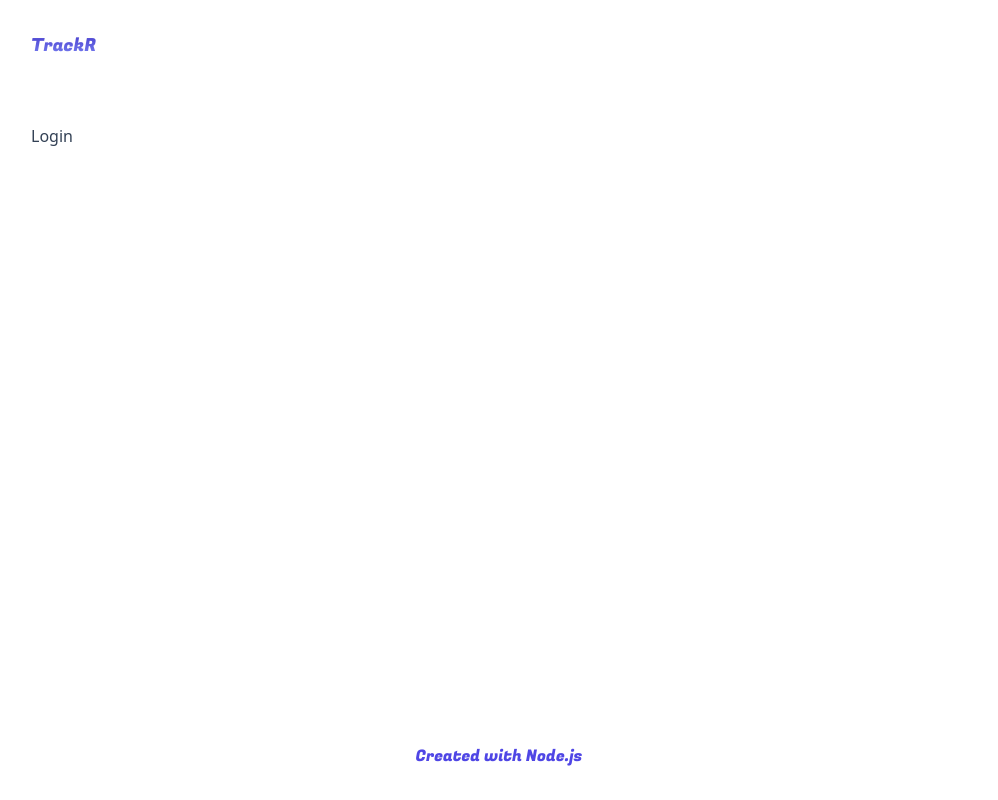
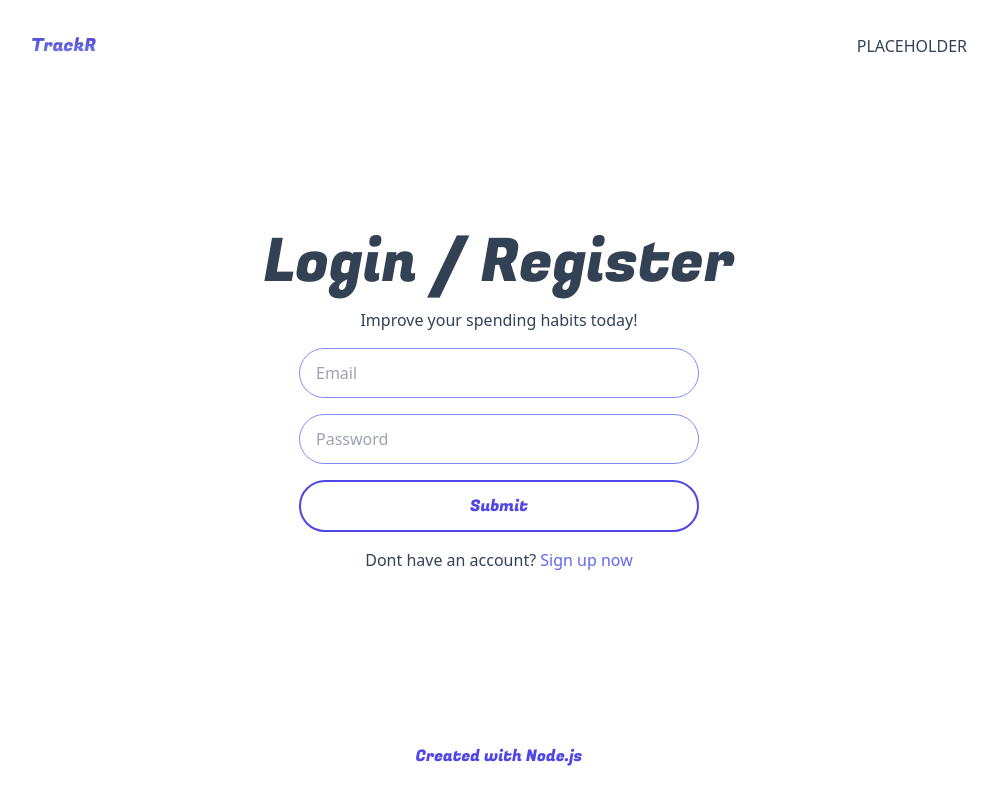
Before and after one commit to HollyWalker1/tracker, a Next.js app: page /dashboard in a window 1280 px wide. Shown: the whole page, without its empty margins (141-1139 px from the left). Built offline with nearby package versions, Linux system fonts and the light colour scheme.

Commit message:
Login page designed.

```diff
--- a/app/layout.js
+++ b/app/layout.js
@@ -13,6 +13,9 @@ export default function RootLayout({ children }) {
   const header = (
     <header className="p-4 sm:p-8 flex items-center justify-between gap-4">
       <h1 className={'text-base sm:text-lg textGradient ' + fugaz.className}>TrackR</h1>
+      <div className="flex items-center justify-between ">
+        PLACEHOLDER
+      </div>
     </header>
   )
   const footer = (
--- a/components/Button.js
+++ b/components/Button.js
@@ -4,9 +4,9 @@ import { Fugaz_One} from "next/font/google";
 const fugaz = Fugaz_One({ subsets: ["latin"], weight:['400']})
 
 export default function button(props) {
-    const {text,dark} = props
+    const {text,dark,full } = props
   return (
-    <button className={'rounded-full overflow-hidden duration-200 hover:opacity-60 border-2 border-solid border-indigo-600 ' + (dark ? 'text-white bg-indigo-600 ' : 'text-indigo-600 ')}>
+    <button className={'rounded-full overflow-hidden duration-200 hover:opacity-60 border-2 border-solid border-indigo-600 ' + (dark ? 'text-white bg-indigo-600 ' : 'text-indigo-600 ') + (full ? 'grid place-items-center w-full ' : ' ')}>
         <p className={ 'px-6 sm:px-10 whitespace-nowrap py-2 sm:py-3 ' + fugaz.className}>{text}</p>
     </button>
   )
--- a/components/Login.js
+++ b/components/Login.js
@@ -1,7 +1,20 @@
 import React from 'react'
+import { Fugaz_One} from "next/font/google";
+import Button from './Button';
+
+const fugaz = Fugaz_One({ subsets: ["latin"], weight:['400']})
 
 export default function Login() {
   return (
-    <div>Login</div>
+    <div className="flex flex-col flex-1 justify-center items-center gap-4">
+      <h3 className={'text-4xl sm:text-5xl md:text-6xl ' + fugaz.className}>Login / Register</h3>
+      <p>Improve your spending habits today!</p>
+      <input className="max-w-[400px] w-full mx-auto px-4 py-2 sm:py-3 border border-solid border-indigo-400 rounded-full outline-none hover:border-indigo-600 focus:border-indigo-600 " placeholder="Email" />
+      <input className="max-w-[400px] w-full mx-auto px-4 py-2 sm:py-3 border border-solid border-indigo-400 rounded-full outline-none hover:border-indigo-600 focus:border-indigo-600 " placeholder="Password" type="password" />
+      <div className="max-w-[400px] w-full mx-auto ">
+        <Button text="Submit" full/>
+      </div>
+      <p className="text-center">Dont have an account? <span className="text-indigo-500">Sign up now</span></p>
+    </div>
   )
 }
```
